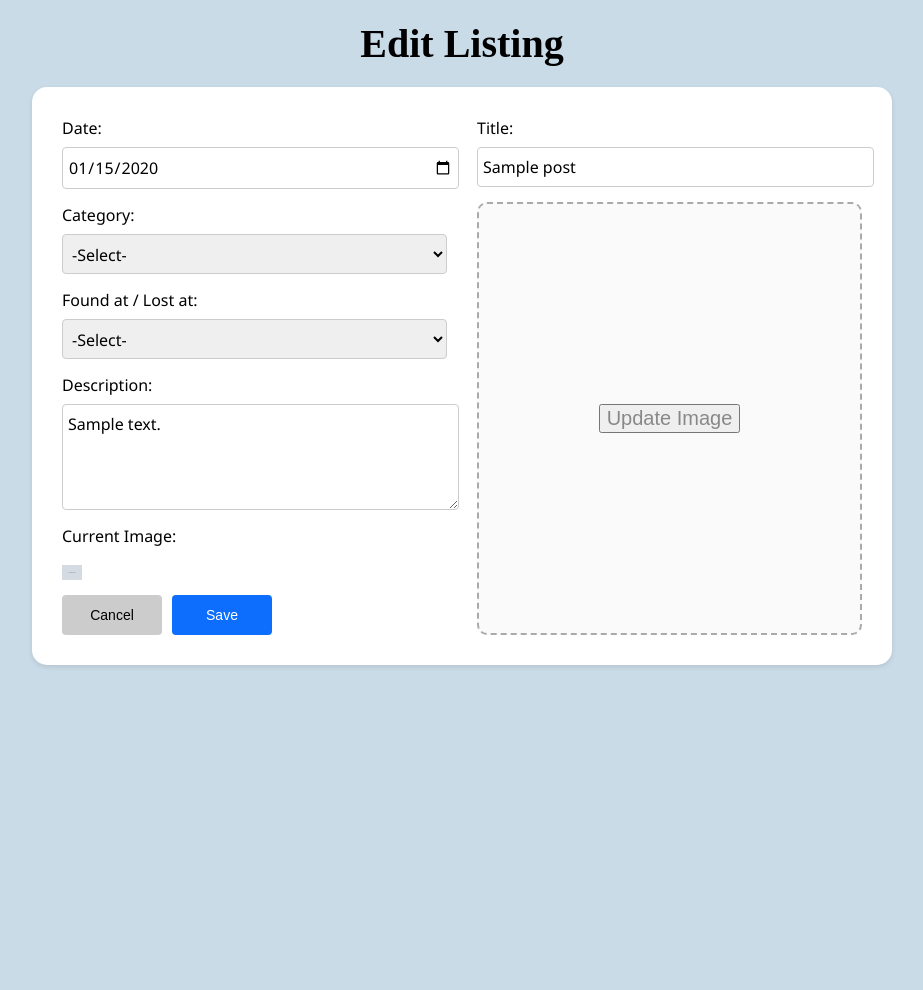
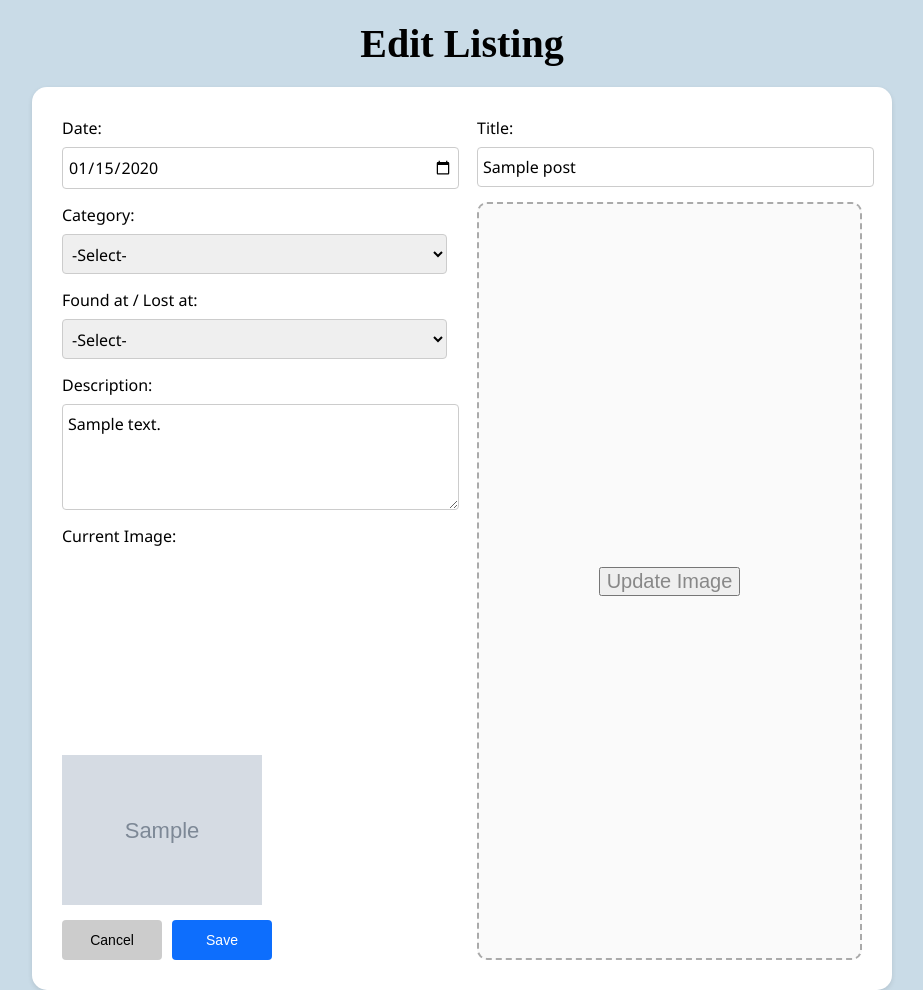
Before and after one commit to Juxnn02/LostAndFound, a Flask app: template templates/edit_listing.html in a window 1280 px wide. Shown: the whole page, without its empty margins (178-1101 px from the left). Before the commit the page ends 667 px from the top, so only its background shows below. Run offline with Flask 3, Linux system fonts and the light colour scheme; the template is opened without the code that fills it: values that come from a table or form of the project are taken from there, others are empty; tables that the repository leaves empty hold one stand-in row (values such as "Sample post"); grey boxes marked "Sample" are stand-in pictures.

Commit message:
Update edit_listing.html

```diff
--- a/templates/edit_listing.html
+++ b/templates/edit_listing.html
@@ -52,7 +52,7 @@
 
           <div class="form-group">
     <label>Current Image:</label>
-    <img id="image-preview" src="{{ post.image_url }}" alt="Image Preview" style="max-width: 20px; display: block; margin-top:10px;">
+    <img id="image-preview" src="{{ post.image_url }}" alt="Image Preview" style="max-width: 200px; display: block; margin-top:200px;">
           </div>
             <div class="form-buttons">
                 <button type="button" class="btn-form btn-cancel-form" onclick="location.href='/my_listings'">Cancel</button>
```
